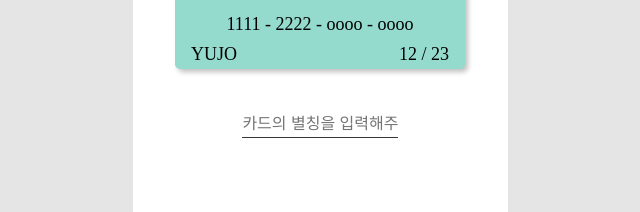
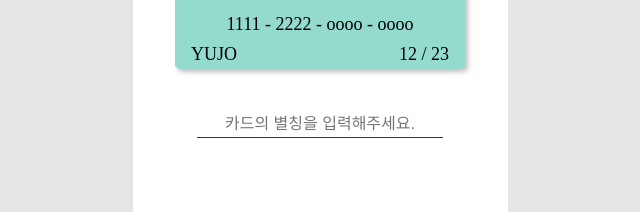
Before and after one commit to yujo11/payments-css, a plain HTML site: page index.html in a window 1280 px wide. Shown: the part 2828-3040 px from the top of the page, 320-960 px from the left. Drawn offline with Linux system fonts and the light colour scheme.

Commit message:
fix: CSS가 깨지는 부분 수정

```diff
--- a/index.html
+++ b/index.html
@@ -404,9 +404,9 @@
             </div>
           </div>
         </div>
-        <div class="input-container flex-center">
+        <div class="input-container flex-center w-100">
           <input
-            class="input-underline"
+            class="input-underline w-75"
             type="text"
             placeholder="카드의 별칭을 입력해주세요."
           />
--- a/styles/input.css
+++ b/styles/input.css
@@ -36,7 +36,6 @@
 }
 
 .input-underline {
-  width: 75%;
   text-align: center;
   border: none;
   background: none;
--- a/styles/utils.css
+++ b/styles/utils.css
@@ -39,6 +39,10 @@
   width: 100%;
 }
 
+.w-75 {
+  width: 75%;
+}
+
 .w-50 {
   width: 50%;
 }
```
